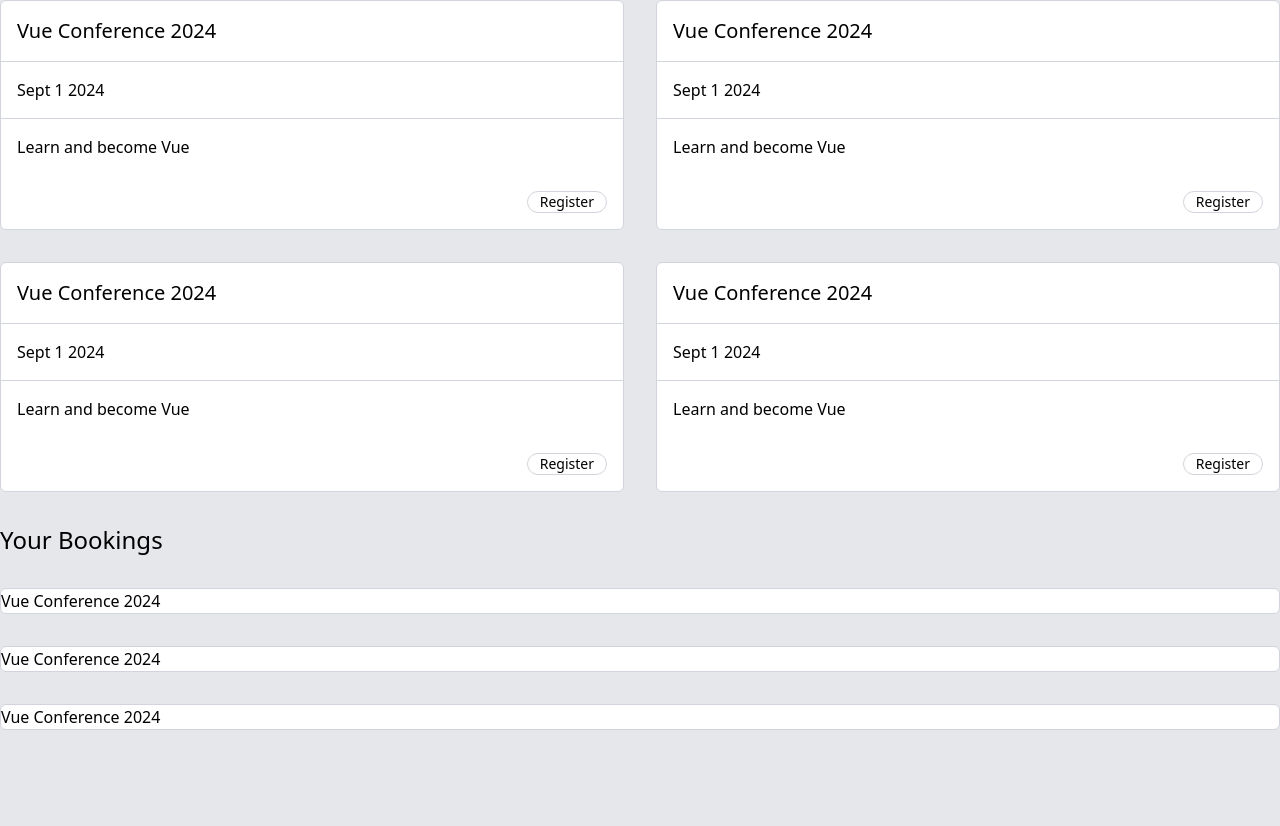
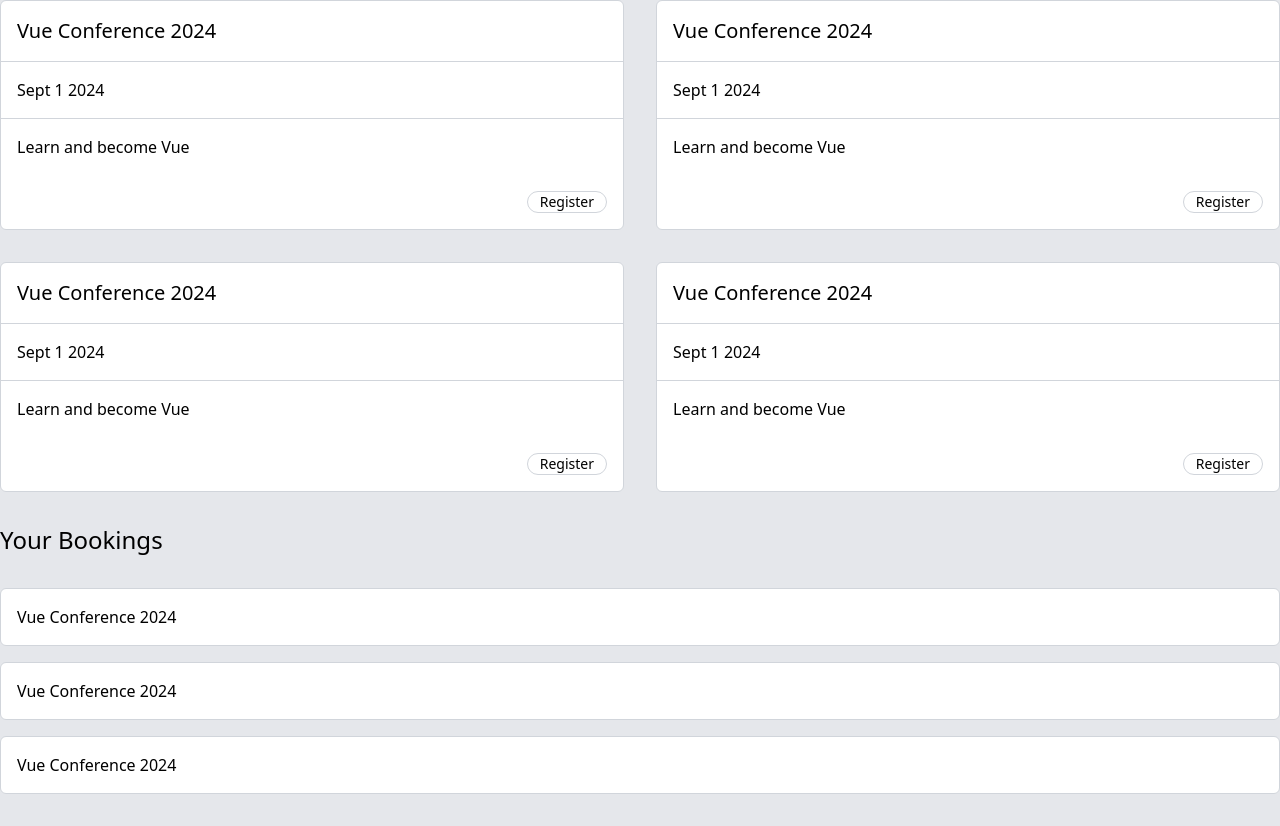
Before and after one commit to LJacobDev/vue-3-in-action-projects, a Vue app in the folder p04-event-booking/: page / in a window 1280 px wide. Shown: the part 692-1518 px from the top of the page. Before the commit the page ends 1454 px from the top, so only its background shows below. Built offline with nearby package versions, Linux system fonts and the light colour scheme.

Commit message:
Changes after seeing teacher's solution to the exercise

```diff
--- a/p04-event-booking/src/App.vue
+++ b/p04-event-booking/src/App.vue
@@ -1,6 +1,6 @@
 <script setup>
 import EventCard from '@/components/EventCard.vue'
-import BookingItem from '@/components/BookingItem.vue';
+import BookingItem from '@/components/BookingItem.vue'
 </script>
 
 <template>
@@ -18,6 +18,8 @@ import BookingItem from '@/components/BookingItem.vue';
       />
     </section>
     <h2 class="text-2xl font-medium">Your Bookings</h2>
-    <BookingItem v-for="i in 3" :key="i" label="Vue Conference 2024"/>
+    <section class="grid grid-cols-1 gap-4">
+      <BookingItem v-for="i in 3" :key="i" label="Vue Conference 2024" />
+    </section>
   </main>
 </template>
--- a/p04-event-booking/src/components/BookingItem.vue
+++ b/p04-event-booking/src/components/BookingItem.vue
@@ -1,12 +1,14 @@
 <script setup>
-    import RoundedCard from '@/components/RoundedCard.vue';
-    defineProps({
-        label: String,
-    });
+import RoundedCard from '@/components/RoundedCard.vue'
+defineProps({
+  label: String
+})
 </script>
 
 <template>
-    <RoundedCard>
-        {{label}}
-    </RoundedCard>
+  <RoundedCard>
+    <div class="p-4">
+      {{ label }}
+    </div>
+  </RoundedCard>
 </template>
```
